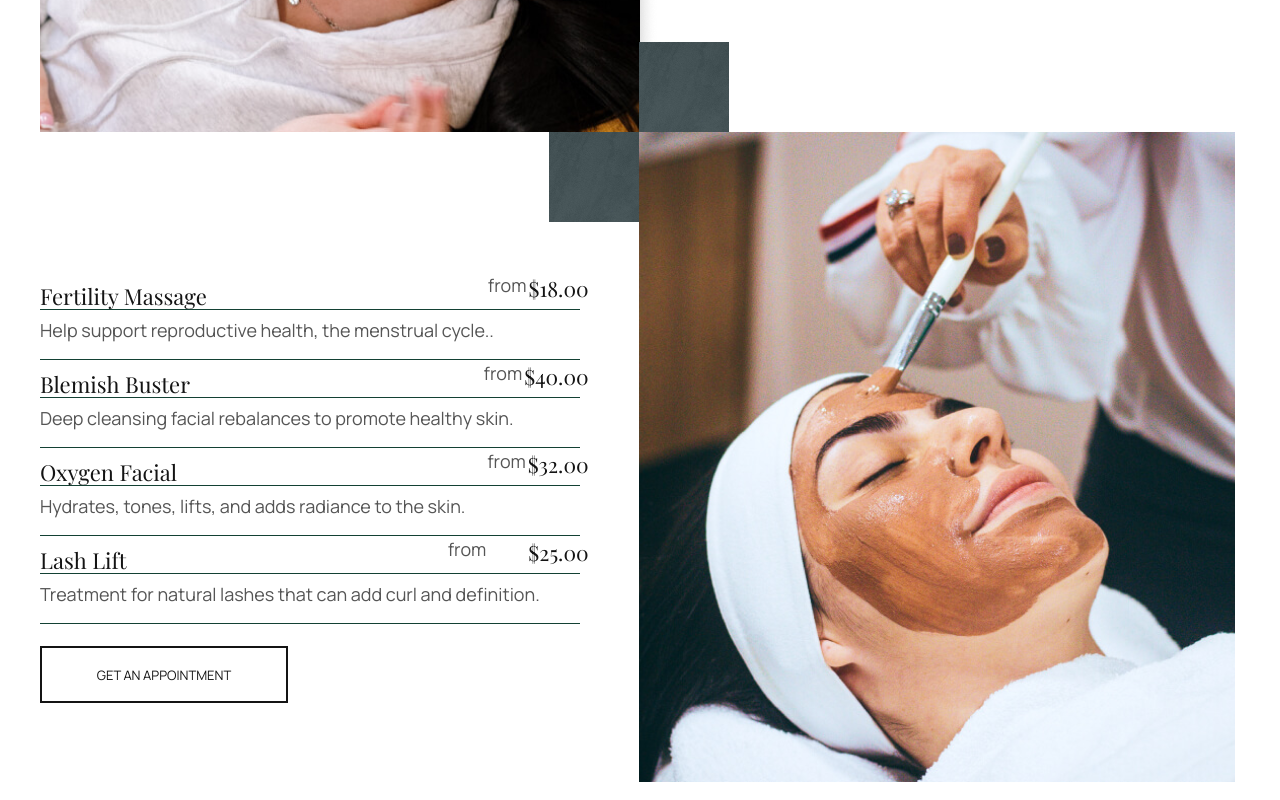
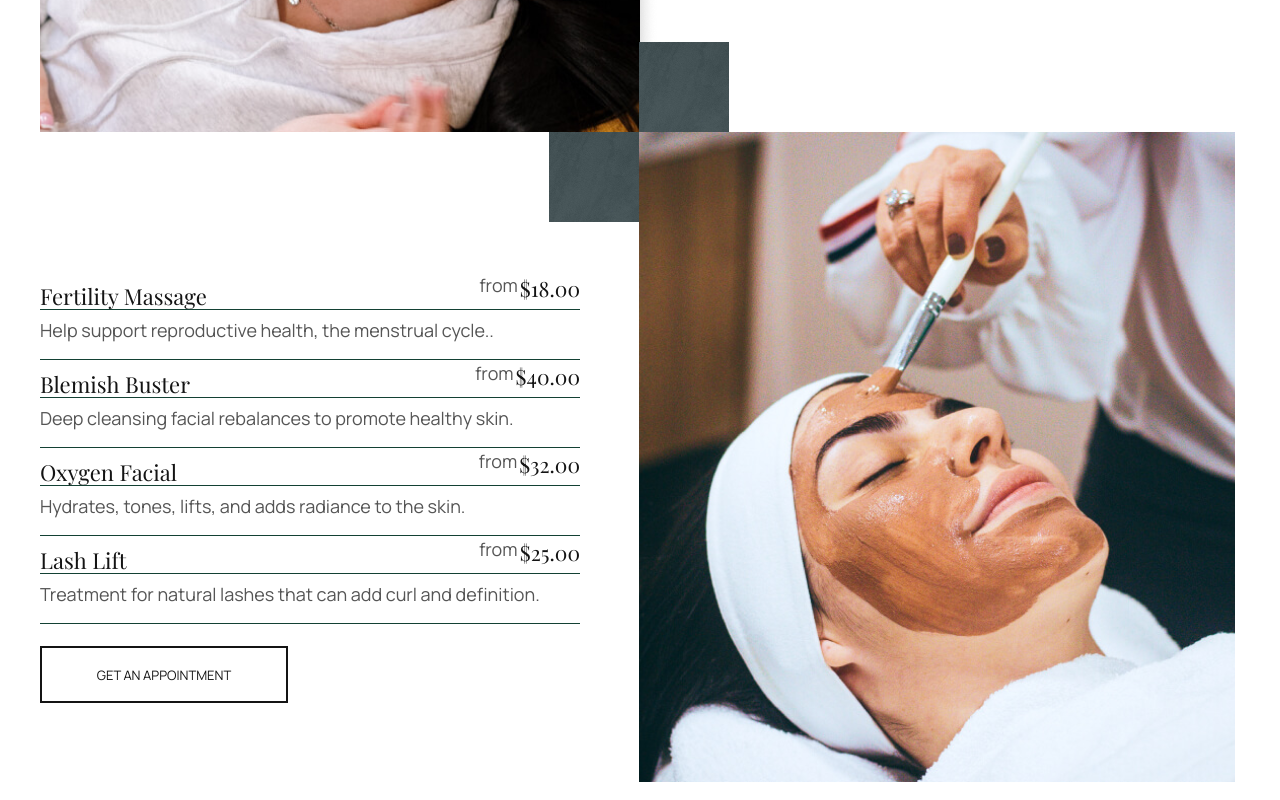
Before and after one commit to Katsiaryna-Liubchanka/beautyness, a plain HTML site: page index.html in a window 1280 px wide. Shown: the part 3380-4180 px from the top of the page. Drawn offline with nearby package versions, Linux system fonts and the light colour scheme.

```diff
--- a/index.html
+++ b/index.html
@@ -235,7 +235,7 @@
               <hr>
 
               <div class="price">
-                <h4>Lash Lift</h4>
+                <h4 class="Lash">Lash Lift</h4>
                 <p>from</p>
                 <h5>$25.00</h5>
               </div>
--- a/style.css
+++ b/style.css
@@ -357,8 +357,12 @@
   line-height: 26px;
   color: var(--color);
   margin: 0;
-  padding-right: 281px;
+  padding-right: 269px;
   padding-top: 11px;
+}
+
+.price h4.Lash {
+  padding-right: 352px;
 }
 
 .price p {
@@ -380,6 +384,10 @@
   line-height: 33px;
   color: var(--color);
   margin: 0;
+}
+
+.price hr:nth-child(odd){
+  height: 2px;
 }
 
 .ourservices button {
@@ -420,12 +428,6 @@
   margin: 0;
 }
 
-/*
-.ourservices .price hr:nth-child(2n+1) {
-  height: 4px;
-}
-*/
-
 .design {
   position: absolute;
   bottom: -4px;
@@ -463,7 +465,7 @@
 }
 
 .fromface .face {
-  padding-left: 50px;
+  padding-left: 59px;
 }
 
 .testimonials {
```
Also changed, not shown: 2 other files.
